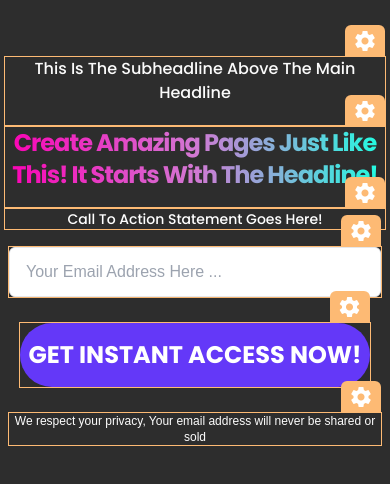
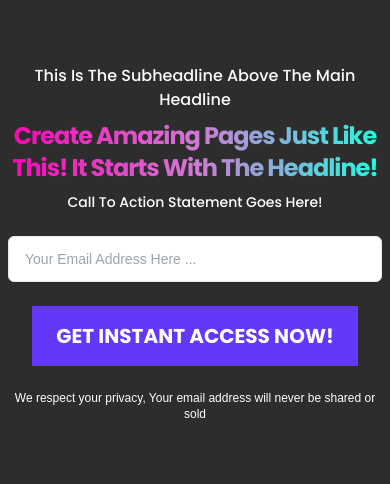
Before and after one commit to Waqas-Ahmed1998/fixingTemplate2, a website: page index.html in a window 390 px wide. Drawn offline with nearby package versions, Linux system fonts and the light colour scheme; a web font is replaced by a local one.

Commit message:
some mobile view

```diff
--- a/index.html
+++ b/index.html
@@ -22,104 +22,50 @@
 
 
     <div
-      class="tw-mx-auto tw-max-w-[1170px] tw-py-7   tw-rounded-sm md:tw-mt-4  tw-relative tw-z-10    tw-items-center tw-justify-center     ">
+      class="tw-mx-auto tw-max-w-[1170px] tw-py-7   tw-rounded-sm md:tw-mt-14   tw-relative tw-z-10    tw-items-center tw-justify-center     ">
 
 
       <div
         class=" md:tw-p-0 lg:tw-px-10 tw-bg-transparent tw-w-full tw-px-1 tw-flex tw-flex-col tw-items-center tw-pt-5 md:tw-py-0 tw-relative tw-z-[3] md:tw-top-auto tw-mx-auto  tw-text-center  ">
 
-        <div class="tw-border tw-border-orange-300 tw-relative tw-w-full ">
-          <button
-            class="tw-items-center tw-py-1 tw-absolute tw-bottom-[100%]  tw-right-0 tw-text-white tw-bg-orange-300  tw-flex tw-justify-end tw-px-2 tw-rounded-t-md">
-            <span class="material-icons text-white">
-              settings
-            </span>
-          </button>
         <p
-            class="  tw-text-center tw-mb-5 tw-px-1 tw-font-normal tw-text-base md:tw-text-2xl lg:tw-text-[28px] tw-text-[#fbfbfb]  subheading w-fit  ">
+          class="  tw-text-center tw-py-2 tw-px-1 tw-font-normal tw-text-base md:tw-text-2xl lg:tw-text-[28px] tw-text-[#fbfbfb]  subheading w-fit  ">
           This Is The Subheadline Above The Main Headline</p>
-        </div>
 
-        <div class="tw-border tw-border-orange-300 tw-relative tw-w-full ">
-          <button
-            class="tw-items-center tw-py-1 tw-absolute tw-bottom-[100%]  tw-right-0 tw-text-white tw-bg-orange-300  tw-flex tw-justify-end tw-px-2 tw-rounded-t-md">
-            <span class="material-icons text-white">
-              settings
-            </span>
-          </button>
         <h2
-            class="tw-text-2xl md:tw-text-4xl lg:tw-text-[58px] md:tw-leading-[1.1]   tw-mb-4 tw-text-center  heading tw-font-bold tw-text-transparent tw-bg-clip-text tw-bg-gradient-to-r  tw-from-[#fb01b4] tw-via-[#d278d3] tw-to-[#1dffe1] tw-tracking-[-1px] tw-bg-[radial-gradient(circle at 0px 0px, #ff61d3 25%, #b318ff 45%, #00f0ff 65%, #3cf7a2 85%);] ">
+          class="tw-text-2xl md:tw-text-4xl lg:tw-text-[58px] md:tw-leading-[1.1]   tw-text-center  heading tw-font-bold tw-text-transparent tw-bg-clip-text tw-bg-gradient-to-r  tw-from-[#fb01b4] tw-via-[#d278d3] tw-to-[#1dffe1] tw-tracking-[-1px] ">
 
           Create Amazing Pages Just Like This! It Starts With The Headline!
 
         </h2>
-        </div>
 
-        <div class="tw-border tw-border-orange-300 tw-relative tw-w-full ">
-          <button
-            class="tw-items-center tw-py-1 tw-absolute tw-bottom-[100%]  tw-right-0 tw-text-white tw-bg-orange-300  tw-flex tw-justify-end tw-px-2 tw-rounded-t-md">
-            <span class="material-icons text-white">
-              settings
-            </span>
-          </button>
-
-          <p class="  tw-text-sm md:tw-text-xl lg:tw-text-2xl     call  tw-text-[#ffffff]  ">
+        <p class="  tw-text-sm md:tw-text-xl lg:tw-text-2xl  tw-py-2   call  tw-text-[#ffffff]  ">
           Call To Action Statement Goes Here!</p>
 
-        </div>
-
-        <!-- video code for step-2  -->
-
-        <!-- <div id="video" class="tw-group tw-p-1 tw-mt-2 tw-border-gray-500 tw-w-full tw-text-center tw-mb-1  ">
-
-          <iframe class="  tw-aspect-video md:tw-aspect-auto tw-w-full md:tw-h-[480px] md:tw-w-[85%] tw-mx-auto "
-            src="https://www.youtube.com/embed/tf88GFLtj18?autoplay=0&amp;controls=0&amp;showinfo=0&amp;title=0&amp;rel=0&amp;wmode=transparent"
-            allowtransparency="true" frameborder="0" scrolling="no" allowfullscreen="allowfullscreen"
-            mozallowfullscreen="mozallowfullscreen" webkitallowfullscreen="webkitallowfullscreen"
-            oallowfullscreen="oallowfullscreen" msallowfullscreen="msallowfullscreen" id="" wmode="opaque"></iframe>
-        </div> -->
 
         <form action=""
           class="tw-flex tw-flex-col md:tw-px-5 tw-justify-center tw-w-full tw-px-1 md:tw-w-[95%] tw-space-y-6  tw-rounded-md  tw-mb-2 tw-mt-4  tw-items-center ">
 
-          <div class="tw-border tw-border-orange-300 tw-relative tw-w-full ">
-            <button
-              class="tw-items-center tw-py-1 tw-absolute tw-bottom-[100%]  tw-right-0 tw-text-white tw-bg-orange-300  tw-flex tw-justify-end tw-px-2 tw-rounded-t-md">
-              <span class="material-icons text-white">
-                settings
-              </span>
-            </button>
+
 
           <input type="email" placeholder="Your Email Address Here ..."
-              class="tw-outline-none tw-border focus:tw-border-[#921dbd] tw-rounded-md tw-w-full lg:tw-w-[80%]  tw-shadow-sm tw-text-black   tw-px-4 tw-py-3 ">
+            class="tw-outline-none tw-border focus:tw-border-[#921dbd] tw-rounded-md tw-w-full lg:tw-w-[80%]  tw-shadow-sm tw-text-black  tw-text-sm md:text-base  tw-px-4 tw-py-3 ">
 
-          </div>
+
 
           <div class="tw-group ">
-            <div class="tw-border tw-border-orange-300 tw-relative tw-w-full ">
+
             <button
-                class="tw-items-center tw-py-1 tw-absolute tw-bottom-[100%]  tw-right-0 tw-text-white tw-bg-orange-300  tw-flex tw-justify-end tw-px-2 tw-rounded-t-md">
-                <span class="material-icons text-white">
-                  settings
-                </span>
-              </button>
-              <button
-                class="tw-cursor-pointer tw-bg-[#6438F8] hover:tw-bg-[#704edf]  tw-text-white tw-border-8 tw-border-transparent  tw-font-bold   hover:tw-animate-none  tw-py-2 md:tw-py-4 md:tw-px-4 md:tw-text-4xl tw-w-full md:tw-w-fit tw-flex btn tw-space-x-2 md:tw-space-x-4  tw-justify-center tw-items-center tw-transition-all sm:group-hover:tw--translate-y-3 sm:group-hover:tw-px-10  tw-ease-in-out tw-text-2xl tw-rounded-full ">
+              class="tw-cursor-pointer tw-bg-[#6438F8] hover:tw-bg-[#704edf]  tw-text-white tw-border-8 tw-border-transparent  tw-font-bold   hover:tw-animate-none  tw-py-2 md:tw-py-4 tw-px-4 md:tw-text-4xl tw-w-full  md:tw-w-fit tw-flex btn tw-space-x-2 md:tw-space-x-4  tw-justify-center tw-items-center tw-transition-all sm:group-hover:tw--translate-y-3 sm:group-hover:tw-px-10  tw-ease-in-out tw-text-xl md:tw-rounded-full ">
 
               <p class="">GET INSTANT ACCESS NOW!</p>
 
             </button>
 
-            </div>
+
           </div>
 
-          <div class="tw-border tw-border-orange-300 tw-relative tw-w-full ">
-            <button
-              class="tw-items-center tw-py-1 tw-absolute tw-bottom-[100%]  tw-right-0 tw-text-white tw-bg-orange-300  tw-flex tw-justify-end tw-px-2 tw-rounded-t-md">
-              <span class="material-icons text-white">
-                settings
-              </span>
-            </button>
+
           <p
             class=" tw-align-baseline tw-text-xs md:tw-text-sm tw-text-center tw-font-medium disclaimer tw-text-[#fdfdfd] ">
             We respect
@@ -131,7 +77,7 @@
             never be
             shared or sold</p>
 
-          </div>
+
         </form>
 
       </div>
```
Also changed, not shown: dist/styles.css. Lines whose indentation alone changed are shown as unchanged.
